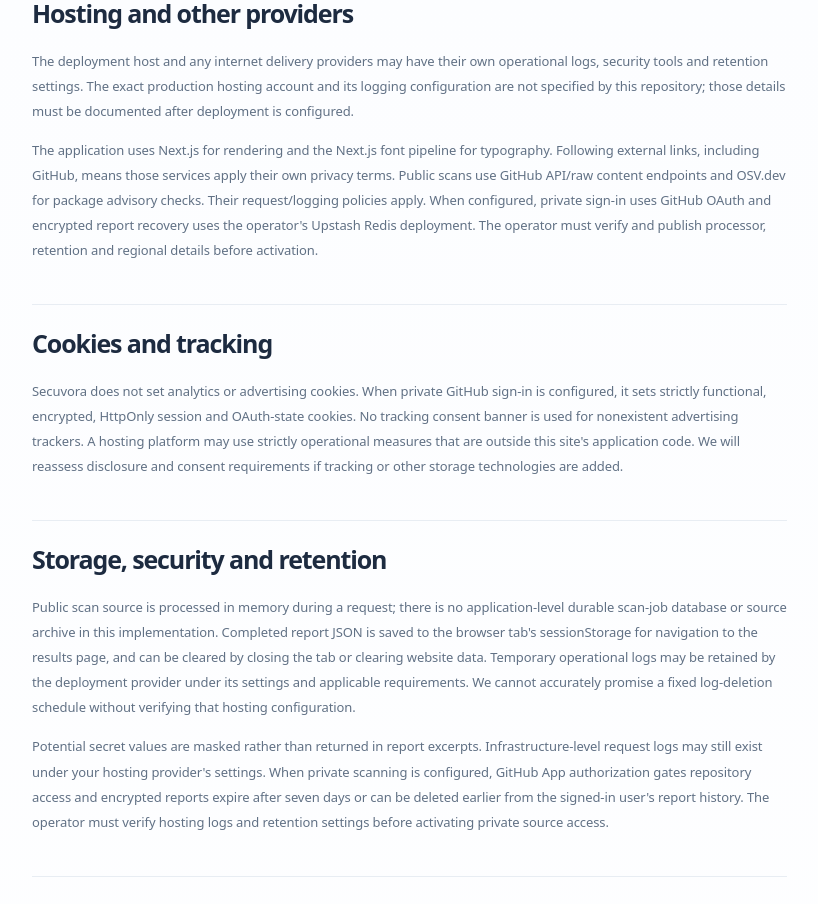
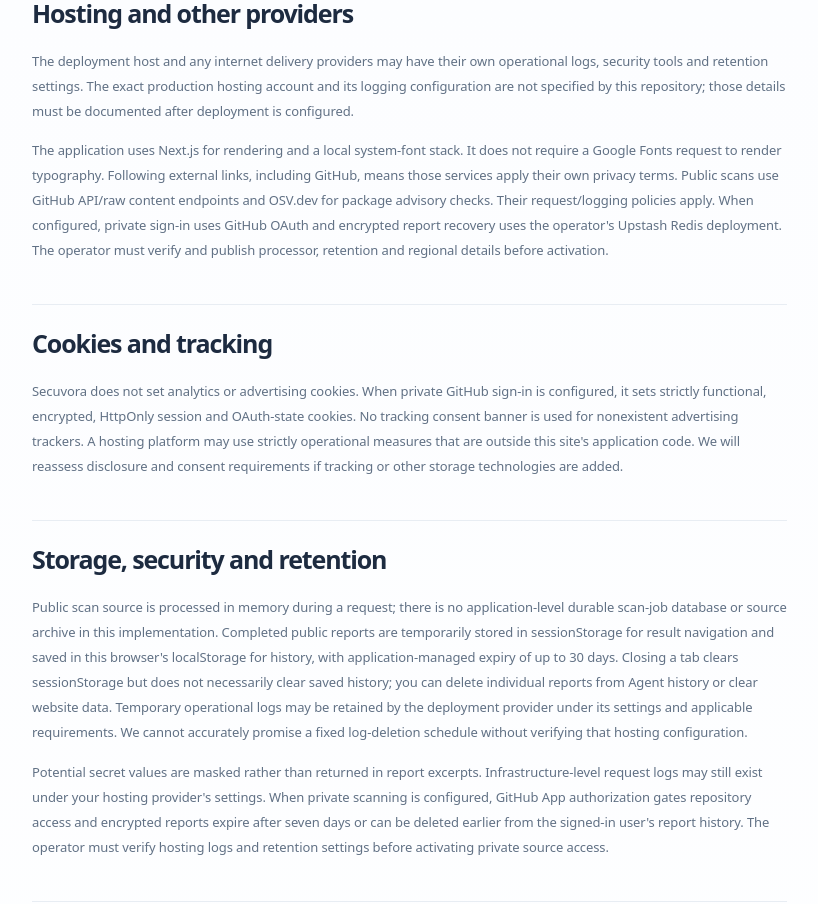
Before and after one commit to helloskyorigin/Safe-sure, a Next.js app: page /privacy in a window 1280 px wide. Shown: the part 1840-2744 px from the top of the page, without its empty margins (334-1152 px from the left). Built offline with nearby package versions, Linux system fonts and the light colour scheme.

Commit message:
docs(ux): align policy language with real public scanning and browser retention

```diff
--- a/app/privacy/page.tsx
+++ b/app/privacy/page.tsx
@@ -51,7 +51,7 @@ export default function PrivacyPage() {
       <section id="providers" className="legal-section">
         <h2>Hosting and other providers</h2>
         <p>The deployment host and any internet delivery providers may have their own operational logs, security tools and retention settings. The exact production hosting account and its logging configuration are not specified by this repository; those details must be documented after deployment is configured.</p>
-        <p>The application uses Next.js for rendering and the Next.js font pipeline for typography. Following external links, including GitHub, means those services apply their own privacy terms. Public scans use GitHub API/raw content endpoints and OSV.dev for package advisory checks. Their request/logging policies apply. When configured, private sign-in uses GitHub OAuth and encrypted report recovery uses the operator's Upstash Redis deployment. The operator must verify and publish processor, retention and regional details before activation.</p>
+        <p>The application uses Next.js for rendering and a local system-font stack. It does not require a Google Fonts request to render typography. Following external links, including GitHub, means those services apply their own privacy terms. Public scans use GitHub API/raw content endpoints and OSV.dev for package advisory checks. Their request/logging policies apply. When configured, private sign-in uses GitHub OAuth and encrypted report recovery uses the operator's Upstash Redis deployment. The operator must verify and publish processor, retention and regional details before activation.</p>
       </section>
       <section id="cookies" className="legal-section">
         <h2>Cookies and tracking</h2>
@@ -59,7 +59,7 @@ export default function PrivacyPage() {
       </section>
       <section id="storage" className="legal-section">
         <h2>Storage, security and retention</h2>
-        <p>Public scan source is processed in memory during a request; there is no application-level durable scan-job database or source archive in this implementation. Completed report JSON is saved to the browser tab's sessionStorage for navigation to the results page, and can be cleared by closing the tab or clearing website data. Temporary operational logs may be retained by the deployment provider under its settings and applicable requirements. We cannot accurately promise a fixed log-deletion schedule without verifying that hosting configuration.</p>
+        <p>Public scan source is processed in memory during a request; there is no application-level durable scan-job database or source archive in this implementation. Completed public reports are temporarily stored in sessionStorage for result navigation and saved in this browser's localStorage for history, with application-managed expiry of up to 30 days. Closing a tab clears sessionStorage but does not necessarily clear saved history; you can delete individual reports from Agent history or clear website data. Temporary operational logs may be retained by the deployment provider under its settings and applicable requirements. We cannot accurately promise a fixed log-deletion schedule without verifying that hosting configuration.</p>
         <p>Potential secret values are masked rather than returned in report excerpts. Infrastructure-level request logs may still exist under your hosting provider's settings. When private scanning is configured, GitHub App authorization gates repository access and encrypted reports expire after seven days or can be deleted earlier from the signed-in user's report history. The operator must verify hosting logs and retention settings before activating private source access.</p>
       </section>
       <section id="rights" className="legal-section">
```
